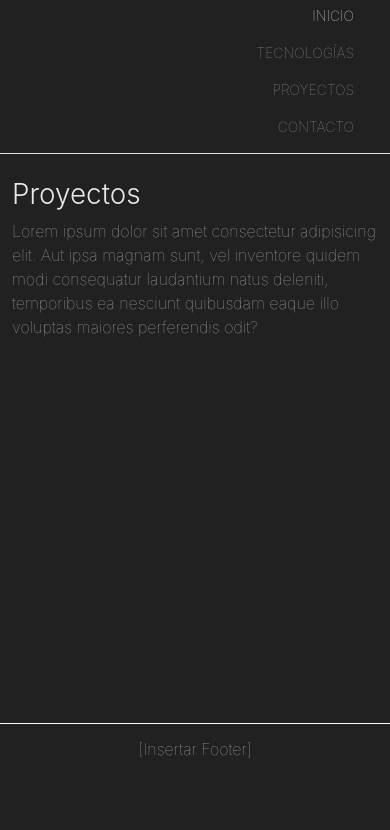
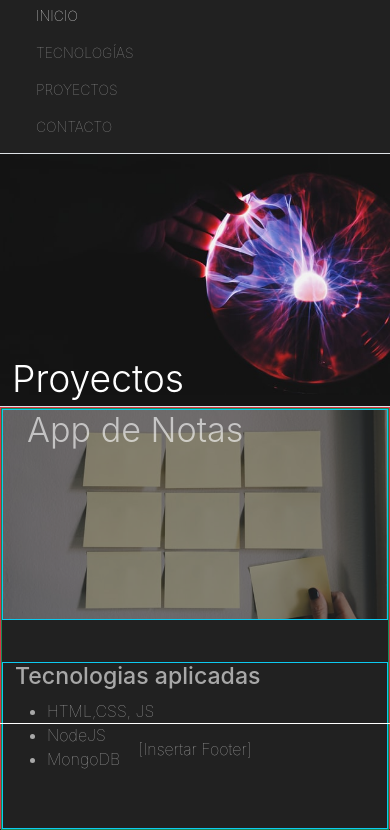
Before and after one commit to sberrus/Repositorio, a website: page proyectos/index.html in a window 390 px wide. Both pictures are taken after a click on the button "Toggle navigation". Shown: the part 71-901 px from the top of the page. Before the commit the page ends 844 px from the top, so only its background shows below. Drawn offline with nearby package versions, Linux system fonts and the light colour scheme.

Commit message:
Probando incorporación de app

```diff
--- a/proyectos/index.html
+++ b/proyectos/index.html
@@ -8,6 +8,7 @@
     <link href="https://cdn.jsdelivr.net/npm/bootstrap@5.0.0-beta2/dist/css/bootstrap.min.css" rel="stylesheet"
         integrity="sha384-BmbxuPwQa2lc/FVzBcNJ7UAyJxM6wuqIj61tLrc4wSX0szH/Ev+nYRRuWlolflfl" crossorigin="anonymous">
     <link rel="stylesheet" href="../src/css/styles.css">
+    <link rel="stylesheet" href="../src/css/projects.css">
     <!-- ScrollReveal Script -->
     <script src="https://unpkg.com/scrollreveal"></script>
     <title>Proyectos - SamDev</title>
@@ -28,7 +29,7 @@
                         <span class="navbar-toggler-icon"></span>
                     </button>
                     <div class="collapse navbar-collapse" id="navbarNavDropdown">
-                        <ul class="navbar-nav w-100 d-flex justify-content-around text-end">
+                        <ul class="navbar-nav w-100 d-flex justify-content-around">
                             <li class="nav-item">
                                 <a class="nav-link active" aria-current="page" href="/">Inicio</a>
                             </li>
@@ -36,7 +37,7 @@
                                 <a class="nav-link" href="/tecnologias">Tecnologías</a>
                             </li>
                             <li class="nav-item">
-                                <a class="nav-link" href="/comingsoon.html">Proyectos</a>
+                                <a class="nav-link" href="/proyectos">Proyectos</a>
                             </li>
                             <li class="nav-item">
                                 <a class="nav-link" href="/comingsoon.html">Contacto</a>
@@ -50,14 +51,34 @@
     <!--Fin Menú-->
     <!-- Cuerpo de la página -->
     <div class="reveal-container container-fluid p-0" id="wrapper">
-        <div class="reveal-container container mt-4">
-            <h1 class="fw-light">Proyectos</h1>
-            <p>
-                Lorem ipsum dolor sit amet consectetur adipisicing elit. Aut ipsa magnam sunt, vel inventore quidem modi
-                consequatur laudantium natus deleniti, temporibus ea nesciunt quibusdam eaque illo voluptas maiores
-                perferendis odit?
-            </p>
+        <!-- Header de la página -->
+        <div class="reveal-container container-fluid d-flex vh-30 border-bottom" id="img-header-projects">
+            <div class="reveal-container container position-relative">
+                <div class="reveal-container container">
+                    <div class="position-absolute bottom-0 start-0 mb-1">
+                        <span class="fw-light d-block text-start display-3 text-white">Proyectos</span>
+                    </div>
+                </div>
+            </div>
         </div>
+        <!-- Fin Header -->
+        <!-- Bloque de Proyectos -->
+        <div class="container-fluid border border-danger vh-50 p-0">
+            <div class="container-fluid row border border-success vh-50 m-0 p-0">
+                <div class="container col-12 border border-info vh-25 p-0" id="header-todo-img">
+                    <h3 class="text-text display-4  bg-dark-opacity-50 container-fluid h-100">App de Notas</h3>
+                </div>
+                <div class="container col-12 border border-info">
+                    <h3>Tecnologias aplicadas</h3>
+                    <ul id="lista-tecnologias">
+                        <li class="item1">HTML,CSS, JS</li>
+                        <li class="item2">NodeJS</li>
+                        <li class="item3">MongoDB</li>
+                    </ul>
+                </div>
+            </div>
+        </div>
+
     </div>
     <!-- Fin Cuerpo página -->
     <footer class="position-fixed bottom-0 w-100">
@@ -66,7 +87,7 @@
         </div>
     </footer>
     <!-- Scripts necesarios para ScrollReveal.js -->
-    <script src="src/js/scrollReveal.js"></script>
+    <script src="../src/js/scrollReveal.js"></script>
     <script src="https://cdn.jsdelivr.net/npm/bootstrap@5.0.0-beta2/dist/js/bootstrap.bundle.min.js"
         integrity="sha384-b5kHyXgcpbZJO/tY9Ul7kGkf1S0CWuKcCD38l8YkeH8z8QjE0GmW1gYU5S9FOnJ0"
         crossorigin="anonymous"></script>
--- /dev/null
+++ b/src/css/projects.css
@@ -0,0 +1,38 @@
+#img-header-projects {
+    background-image: url("../img/project-bg.jpg");
+    background-color: #141414;
+    background-position-y: 0;
+    background-repeat: no-repeat;
+    background-size: cover;
+    background-attachment: scroll;
+}
+
+@media(max-width:769px){
+    #img-header-projects{
+        background-position-y: -7em;
+    }
+}
+@media(max-width:625px){
+    #img-header-projects{
+        background-position-y: -3em;
+    }
+}
+@media(max-width:500px){
+    #img-header-projects{
+        background-position-y: -1.2em;
+    }
+}
+@media(max-width:376px){
+    #img-header-projects{
+        background-position-y: .8em;
+    }
+}
+
+#header-todo-img{
+    background-image: url("../img/todo.jpg");
+    background-color: #141414;
+    background-position: center;
+    background-repeat: no-repeat;
+    background-size: cover;
+    background-attachment: scroll;
+}
--- a/src/css/styles.css
+++ b/src/css/styles.css
@@ -67,7 +67,9 @@ nav {
 .bg-black {
     background-color: #212121;
 }
-
+.bg-dark-opacity-50{
+    background-color: #2121217a;
+}
 .text-grey {
     color: #d9d9d9;
 }
--- a/src/css/tech.css
+++ b/src/css/tech.css
@@ -1,11 +1,9 @@
-#img-header {
+#img-header-tech {
     background-image: url("../img/codes.jpg");
     background-position: center;
     background-size: cover;
     background-attachment: scroll;
 }
-
-
 
 #bootstrap {background-color: #553a7d;}
 #html {background-color: #eb795d;}
```
Also changed, not shown: contacto/index.html (+1 -1 lines), index.html (+5 -5 lines), tecnologias/index.html (+3 -3 lines), build/asset-manifest.json (added), build/index.html (added), build/static/js/2.cc9def9a.chunk.js.LICENSE.txt (added), src/img/project-bg.jpg (added), src/img/todo.jpg (added), 8 other files.
